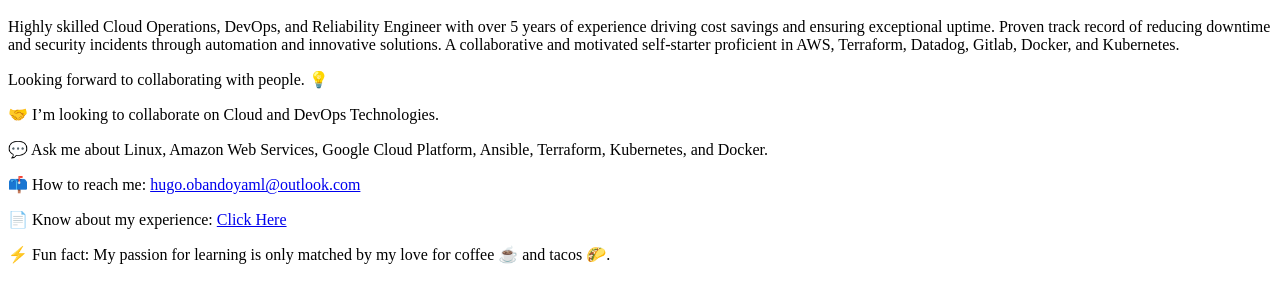
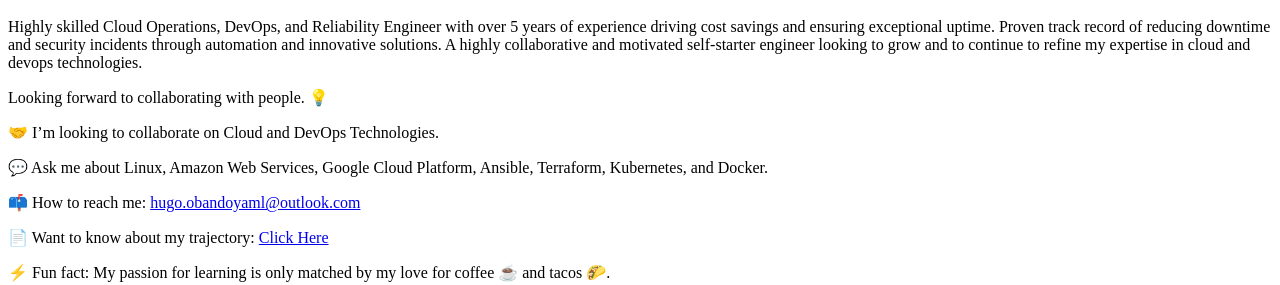
Before and after one commit to hugobytebender/hugobytebender.github.io, a plain HTML site: page index.html in a window 1280 px wide. Shown: the part 49-334 px from the top of the page. Drawn offline with Linux system fonts and the light colour scheme.

Commit message:
Update index.html

```diff
--- a/index.html
+++ b/index.html
@@ -6,12 +6,12 @@
 </head>
 <body>
   <h1>Hi, I'm Hugo! 👋 Welcome to my GitHub Profile.</h1>
-  <p>Highly skilled Cloud Operations, DevOps, and Reliability Engineer with over 5 years of experience driving cost savings and ensuring exceptional uptime. Proven track record of reducing downtime and security incidents through automation and innovative solutions. A collaborative and motivated self-starter proficient in AWS, Terraform, Datadog, Gitlab, Docker, and Kubernetes.</p>
+  <p>Highly skilled Cloud Operations, DevOps, and Reliability Engineer with over 5 years of experience driving cost savings and ensuring exceptional uptime. Proven track record of reducing downtime and security incidents through automation and innovative solutions. A highly collaborative and motivated self-starter engineer looking to grow and to continue to refine my expertise in cloud and devops technologies.</p>
   <p>Looking forward to collaborating with people. 💡</p>
   <p>🤝 I’m looking to collaborate on Cloud and DevOps Technologies.</p>
   <p>💬 Ask me about Linux, Amazon Web Services, Google Cloud Platform, Ansible, Terraform, Kubernetes, and Docker.</p>
   <p>📫 How to reach me: <a href="mailto:hugo.obandoyaml@outlook.com">hugo.obandoyaml@outlook.com</a></p>
-  <p>📄 Know about my experience: <a href="https://www.linkedin.com/in/hugo-obando-661166189/">Click Here</a></p>
+  <p>📄 Want to know about my trajectory: <a href="https://www.linkedin.com/in/hugo-obando-661166189/">Click Here</a></p>
   <p>⚡ Fun fact: My passion for learning is only matched by my love for coffee ☕️ and tacos 🌮.</p>
 </body>
 </html>
```
